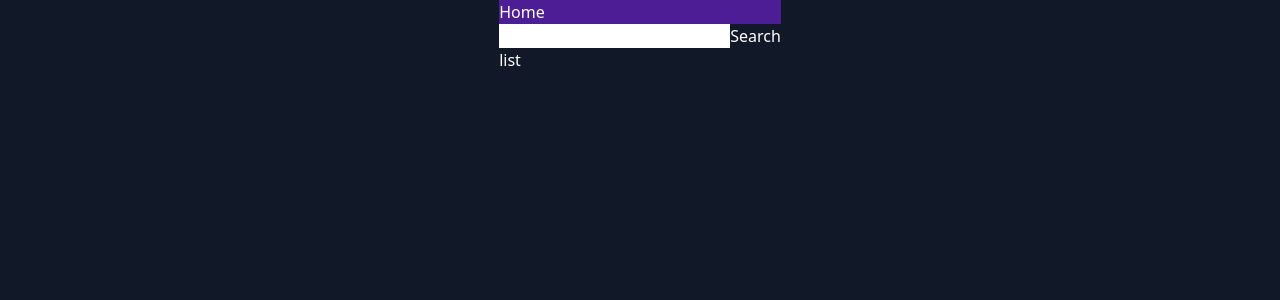
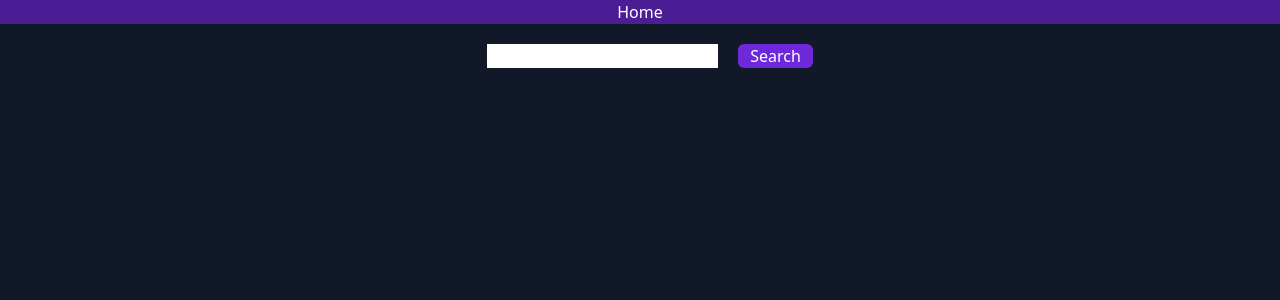
Before and after one commit to synbyte/reactmovie, a React (Vite) app: page / in a window 1280 px wide. Shown: the top 300 px of the page. Built offline with nearby package versions, Linux system fonts and the light colour scheme.

Commit message:
added grid to movie list and other layout changes

```diff
--- a/src/components/MovieCard.jsx
+++ b/src/components/MovieCard.jsx
@@ -2,15 +2,16 @@ import React from 'react';
 import { Link } from 'react-router-dom';
 const MovieCard = ({ movie }) => {
  return (
-   <><Link to={`/player/${movie.id}`}>
-    <div className="text-center justify-center align-middle mx-auto my-5 border p-3 rounded-xl">
+
+    <Link to={`/player/${movie.id}`}>
+    <div className="justify-center mx-10 mx-auto my-5 text-center text-black align-middle bg-violet-300 rounded-xl border">
     <img className="mx-auto" width={100}  src={`https://image.tmdb.org/t/p/w500/${movie.poster_path}`} alt={movie.title} />
       <div>{movie.title}</div>
       <div>{movie.id}</div>
       <div>{movie.overview}</div>
     </div>
     </Link>
-   </>
+
  )
 }
 export default MovieCard;
--- a/src/components/MovieSearch.jsx
+++ b/src/components/MovieSearch.jsx
@@ -11,12 +11,12 @@ const MovieSearch = () => {
   }
 
   return (
-    <div>
-      <input type="text" value={query} onChange={(e) => setQuery(e.target.value)}
+    <div className='my-5'>
+      <input className='mx-5' type="text" value={query} onChange={(e) => setQuery(e.target.value)}
         />
-      <button onClick={searchMovie}>Search</button>
-      <ul>
-        list
+      <button className='px-3 bg-violet-700 rounded-md' onClick={searchMovie}>Search</button>
+      <ul className='grid grid-cols-2'>
+
         {movies.map(movie => (
       <MovieCard key={movie.id} movie={movie}/>
         ))}
--- a/src/index.css
+++ b/src/index.css
@@ -4,10 +4,10 @@
 
 @layer base {
   html {
-    @apply bg-gray-900 text-white;
+    @apply text-white bg-gray-900;
   }
   body {
-    @apply flex justify-center align-middle;
+    @apply justify-center text-center align-middle;
   }
 
 
--- a/src/pages/Layout.jsx
+++ b/src/pages/Layout.jsx
@@ -3,7 +3,7 @@ import React from 'react';
 
 const Layout = () => {
   return (
-    <>
+    <div className="">
       <nav className="bg-violet-900">
         <ul>
           <li>
@@ -14,7 +14,7 @@ const Layout = () => {
       </nav>
 
       <Outlet />
-    </>
+    </div>
   )
 };
 
```
Also changed, not shown: .gitpod.yml (added), 4 other files (tests, documents, lock files or other folders).
